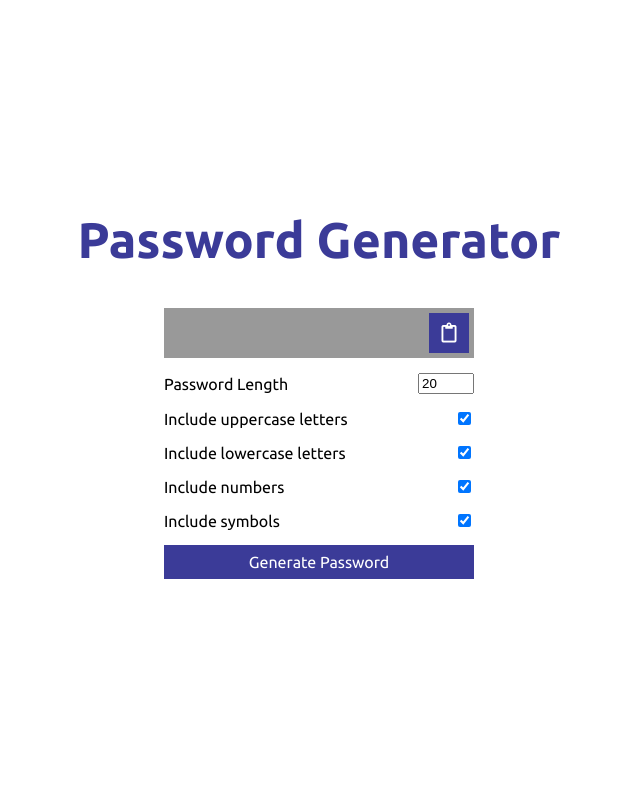
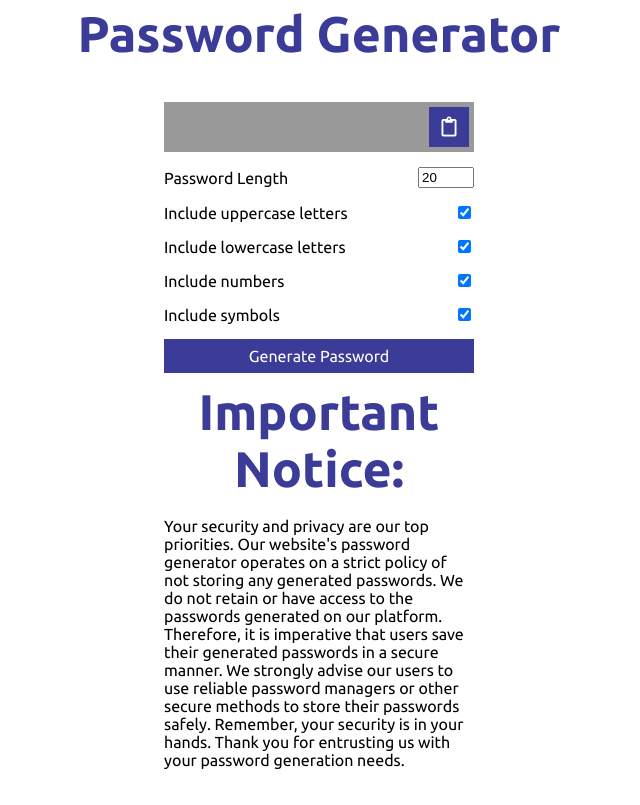
Before and after one commit to PhanindraPinniboina/password, a plain HTML site: page index.html in a window 1280 px wide. Shown: the whole page, without its empty margins (321-961 px from the left). Drawn offline with Linux system fonts and the light colour scheme.

Commit message:
Update index.html
added footer

```diff
--- a/index.html
+++ b/index.html
@@ -49,6 +49,10 @@
       <button class="btn btn-large" id="generate">
         Generate Password
       </button>
+      <footer>
+        <h1>Important Notice:</h1>
+        <p>Your security and privacy are our top priorities. Our website's password generator operates on a strict policy of not storing any generated passwords. We do not retain or have access to the passwords generated on our platform. Therefore, it is imperative that users save their generated passwords in a secure manner. We strongly advise our users to use reliable password managers or other secure methods to store their passwords safely. Remember, your security is in your hands. Thank you for entrusting us with your password generation needs.</p>
+      </footer>
     </div>
     <script src="script.js"></script>
   </body>
```
